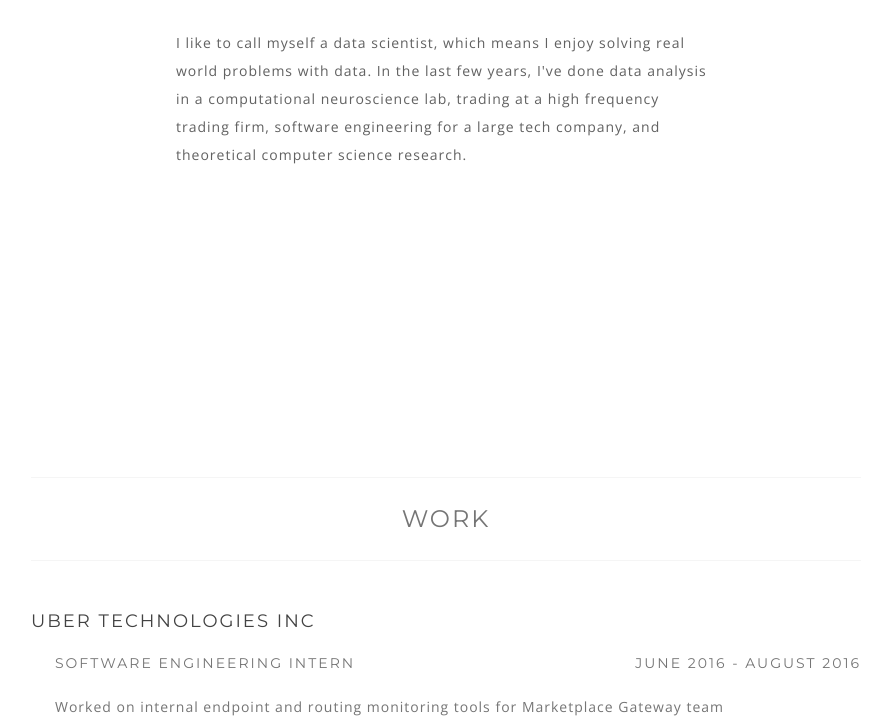
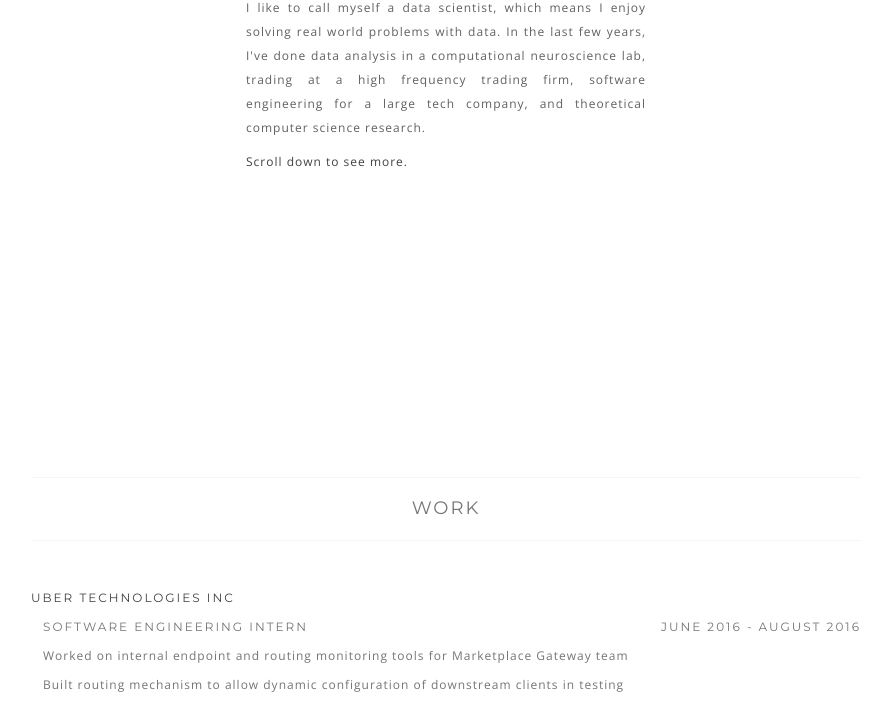
Before and after one commit to nitinshyamk/website.archive, a plain HTML site: page index.html in a window 1280 px wide. Shown: the part 368-1094 px from the top of the page, without its empty margins (194-1084 px from the left). Drawn offline with nearby package versions, Linux system fonts and the light colour scheme.

Commit message:
reduces font size

```diff
--- a/index.html
+++ b/index.html
@@ -56,7 +56,9 @@
       <div class='vertical-align'>
         <div class="header intro">Hi, I'm Nitin Shyamkumar. </div>
         <div class="intro-text">
-          I like to call myself a data scientist, which means I enjoy solving real world problems with data. In the last few years, I've done data analysis in a computational neuroscience lab, trading at a high frequency trading firm, software engineering for a large tech company, and theoretical computer science research.
+          <p> I like to call myself a data scientist, which means I enjoy solving real world problems with data. In the last few years, I've done data analysis in a computational neuroscience lab, trading at a high frequency trading firm, software engineering for a large tech company, and theoretical computer science research.
+          </p>
+          <p> <a href="#work" id="scrolldown">Scroll down to see more. </a> </p>
         </div>
       </div>
     </div>
@@ -104,6 +106,25 @@
           }); // End if statement
       };
     });
+    $("#scrolldown").on('click', function(event){
+
+      // Make sure this.hash has a value before overriding default behavior
+      if (this.hash !== "") {
+        // Prevent default anchor click behavior
+        event.preventDefault();
+        // Store hash (#)
+        var hash = this.hash;
+        // Using jQuery's animate() method to add smooth page scroll
+        // The optional number (800) specifies the number of milliseconds it takes to scroll to the specified area (the speed of the animation)
+        $('html, body').animate(
+          {
+            scrollTop: $(hash).offset().top
+          }, 400, function(){
+            // Add hash (#) to URL when done scrolling (default click behavior)
+            window.location.hash = hash;
+          }); // End if statement
+      };
+    });
   </script>
   </body>
 </html>
--- a/style.css
+++ b/style.css
@@ -63,8 +63,8 @@ html, body {
 
 .header.intro {
 	padding-top: 12px;
-	padding-bottom: 36px;
-	font-size: 36px;
+	padding-bottom: 24px;
+	font-size: 24px;
 	text-align: center;
 	margin: auto;
 }
@@ -83,7 +83,9 @@ html, body {
 
 .intro-text {
 	line-height: 200%;
-	max-width: 540px;
+	max-width: 400px;
+	font-size: 12px;
+	text-align: justify;
 	margin: auto;
 }
 
@@ -107,9 +109,9 @@ html, body {
 	text-align: center;
 	margin-top: 12px;
 	margin-bottom: 48px;
-	padding-top: 24px;
-	padding-bottom: 24px;
-	font-size: 24px;
+	padding-top: 18px;
+	padding-bottom: 18px;
+	font-size: 18px;
 	color: #757575;
 	border-top: 1px solid #F5F5F5;
 	border-bottom: 1px solid #F5F5F5;
@@ -122,13 +124,18 @@ ul {
 }
 
 .entry {
-	padding-bottom: 48px;
+	padding-bottom: 24px;
+	font-size: 12px;
 	color: #757575;
 }
 
+#projects .entry {
+	padding-bottom: 36px;
+}
+
 .entry .header {
-	font-size: 18px;
-	padding-bottom: 18px;
+	font-size: 12px;
+	padding-bottom: 12px;
 }
 
 .section a,  .section a:hover {
@@ -137,15 +144,15 @@ ul {
 }
 
 .header.secondary {
-	padding-bottom: 24px;
-	padding-left: 24px;
+	padding-bottom: 12px;
+	padding-left: 12px;
 	text-transform: uppercase;
 	color: #757575;
-	font-size: 14px;
+	font-size: 12px;
 }
 
 .entry .description {
-	padding-left: 24px;
+	padding-left: 12px;
 }
 
 .entry li {
@@ -153,7 +160,8 @@ ul {
 }
 
 #contact {
-	padding-top: 240px;
+	padding-top: 300px;
+	min-height: 110%;
 }
 
 /*
```
